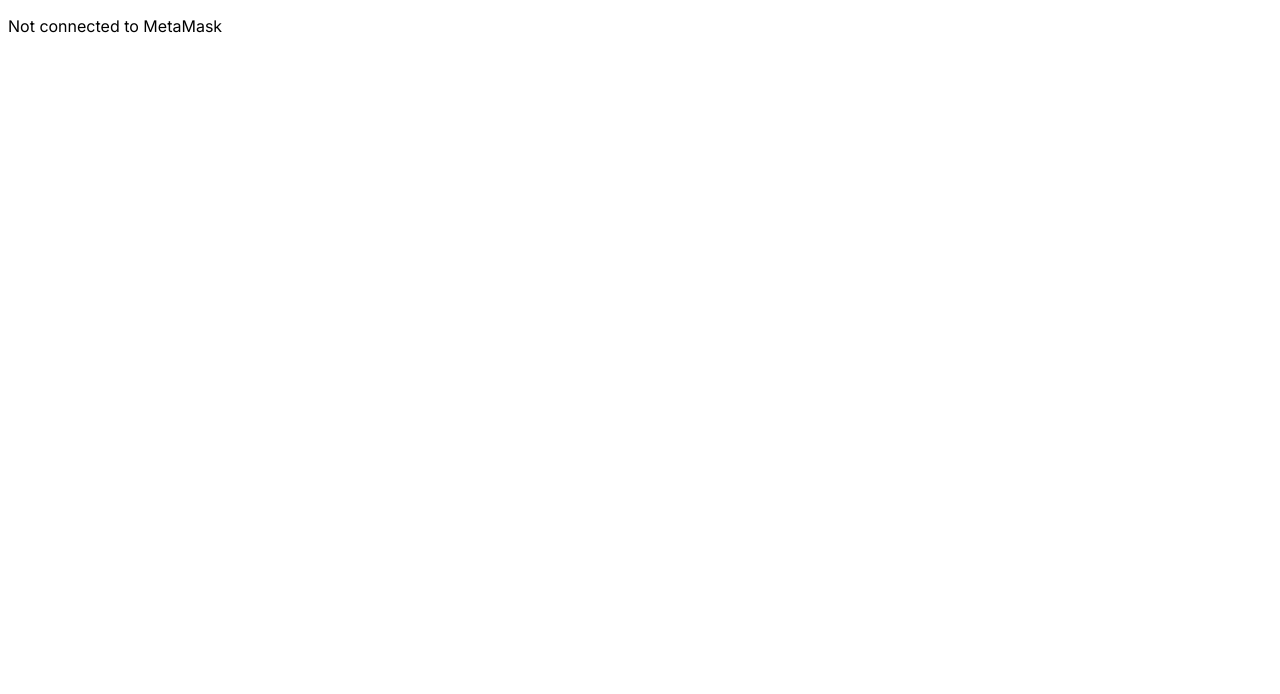
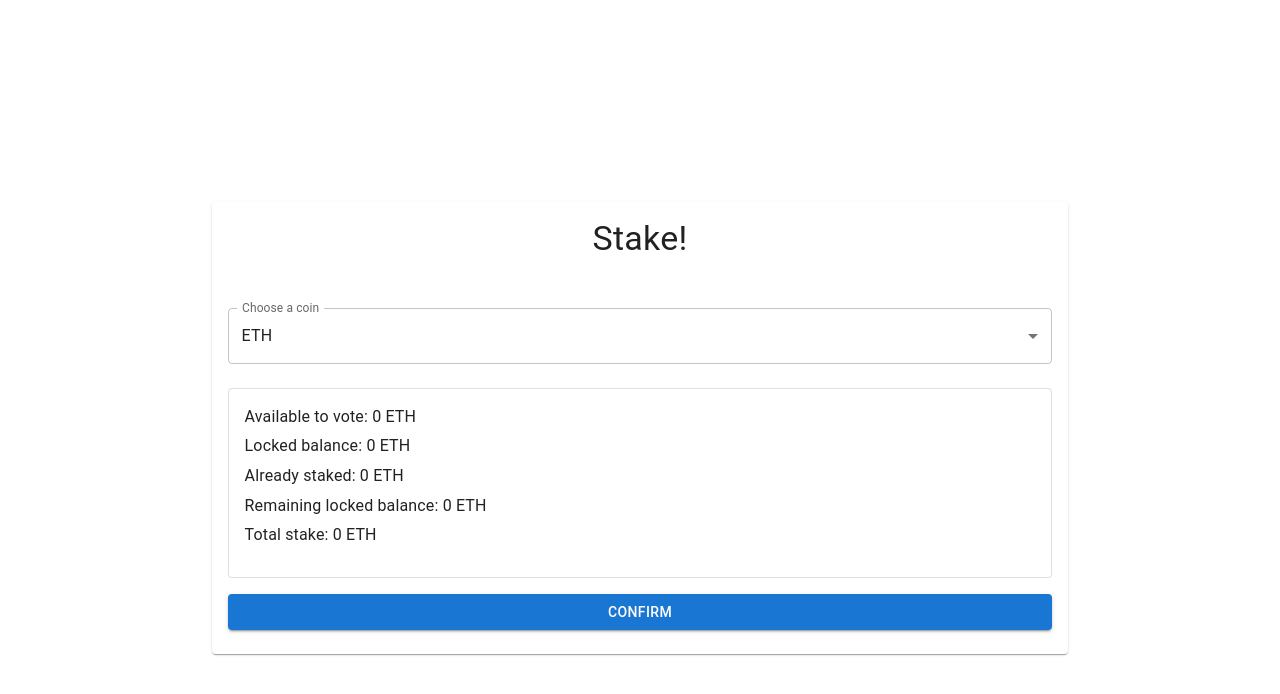
Before and after one commit to yusei399/ETHGlobal-London, a Next.js app in the folder frontend/: page / in a window 1280 px wide. Shown: the top 694 px of the page. Built offline with nearby package versions, Linux system fonts and the light colour scheme.

Commit message:
add stake dashboard

```diff
--- a/frontend/package.json
+++ b/frontend/package.json
@@ -9,6 +9,10 @@
     "lint": "next lint"
   },
   "dependencies": {
+    "@emotion/react": "^11.11.4",
+    "@emotion/styled": "^11.11.0",
+    "@mui/icons-material": "^5.15.13",
+    "@mui/material": "^5.15.13",
     "ethers": "^6.11.1",
     "next": "14.1.3",
     "react": "^18",
--- /dev/null
+++ b/frontend/src/app/components/Dashboard.tsx
@@ -0,0 +1,73 @@
+"use client";
+import React, { useState } from 'react';
+import { Card, CardHeader, CardContent, Button, Typography, useTheme, useMediaQuery, Select, MenuItem, FormControl, InputLabel } from '@mui/material';
+
+const Dashboard = () => {
+  const theme = useTheme();
+  const isDesktop = useMediaQuery(theme.breakpoints.up('md'));
+  const [coin, setCoin] = useState('ETH');
+
+  const stakeDetails = {
+    availableToVote: 0,
+    lockedBalance: 0,
+    alreadyStaked: 0,
+    remainingLockedBalance: 0,
+    totalStake: 0,
+  };
+
+  const handleChange = (event:any) => {
+    setCoin(event.target.value);
+  };
+
+  return (
+    <main style={{ display: 'flex', justifyContent: 'center', alignItems: 'center', height: '100vh', padding: '20px' }}>
+      <Card sx={{
+        width: isDesktop ? '70%' : '100%',
+        maxWidth: '1000px',
+        mx: 'auto',
+        transition: '0.3s',
+      }}>
+        <CardHeader title="Stake!" titleTypographyProps={{ align: 'center', variant: 'h4' }} />
+        <CardContent>
+          <FormControl fullWidth margin="normal">
+            <InputLabel id="coin-select-label">Choose a coin</InputLabel>
+            <Select
+              labelId="coin-select-label"
+              id="coin-select"
+              value={coin}
+              label="Choose a coin"
+              onChange={handleChange}
+              variant="outlined"
+            >
+              <MenuItem value="ETH">ETH</MenuItem>
+            </Select>
+          </FormControl>
+          <Card variant="outlined" sx={{ mt: 2 }}>
+            <CardContent>
+              <Typography variant="body1" gutterBottom>
+                Available to vote: {stakeDetails.availableToVote} {coin}
+              </Typography>
+              <Typography variant="body1" gutterBottom>
+                Locked balance: {stakeDetails.lockedBalance} {coin}
+              </Typography>
+              <Typography variant="body1" gutterBottom>
+                Already staked: {stakeDetails.alreadyStaked} {coin}
+              </Typography>
+              <Typography variant="body1" gutterBottom>
+                Remaining locked balance: {stakeDetails.remainingLockedBalance} {coin}
+              </Typography>
+              <Typography variant="body1" gutterBottom>
+                Total stake: {stakeDetails.totalStake} {coin}
+              </Typography>
+            </CardContent>
+          </Card>
+          <Button variant="contained" sx={{ marginTop: 2, display: 'block', width: '100%' }}>
+            Confirm
+          </Button>
+        </CardContent>
+      </Card>
+    </main>
+  );
+}
+
+export default Dashboard;
--- a/frontend/src/app/page.tsx
+++ b/frontend/src/app/page.tsx
@@ -1,32 +1,8 @@
 "use client";
-import { useEffect, useState } from 'react';
+import Dashboard from './components/Dashboard';
 
 export default function Home() {
-  const [userAddress, setUserAddress] = useState('');
-
-  useEffect(() => {
-    if (typeof window.ethereum !== 'undefined') {
-      try {
-        window.ethereum.request({ method: 'eth_requestAccounts' })
-          .then((accounts: string[]) => {
-            setUserAddress(accounts[0]);
-          });
-      } catch (error) {
-        console.error('Error connecting to MetaMask', error);
-      }
-    } else {
-      alert('MetaMask is not installed. Please consider installing it: https://metamask.io/download.html');
-    }
-  }, []);
-
   return (
-    <main>
-      {userAddress ? (
-        <p>Connected with: {userAddress}</p>
-      ) : (
-        <p>Not connected to MetaMask</p>
-      )}
-    </main>
+    <Dashboard/>
   );
 }
-//バーセルテスト
```
Also changed, not shown: 1 other file (tests, documents, lock files or other folders).
